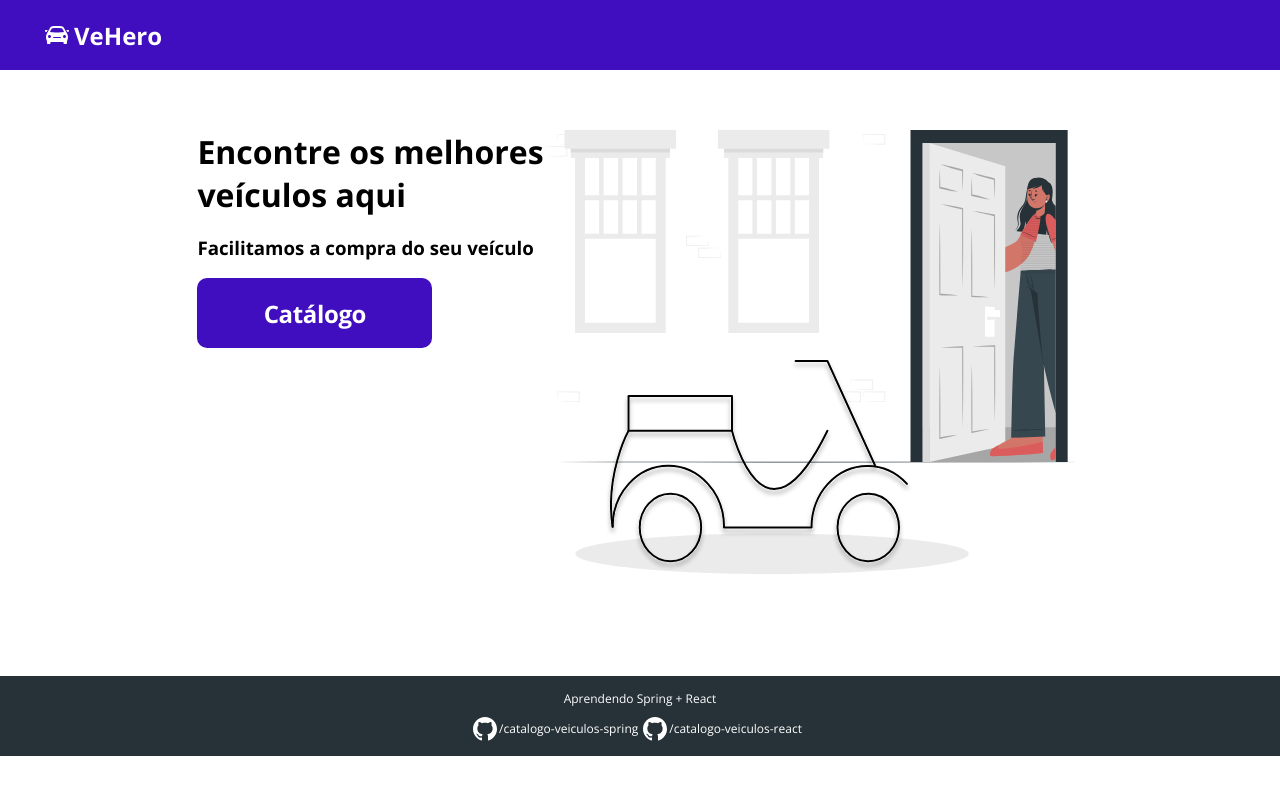
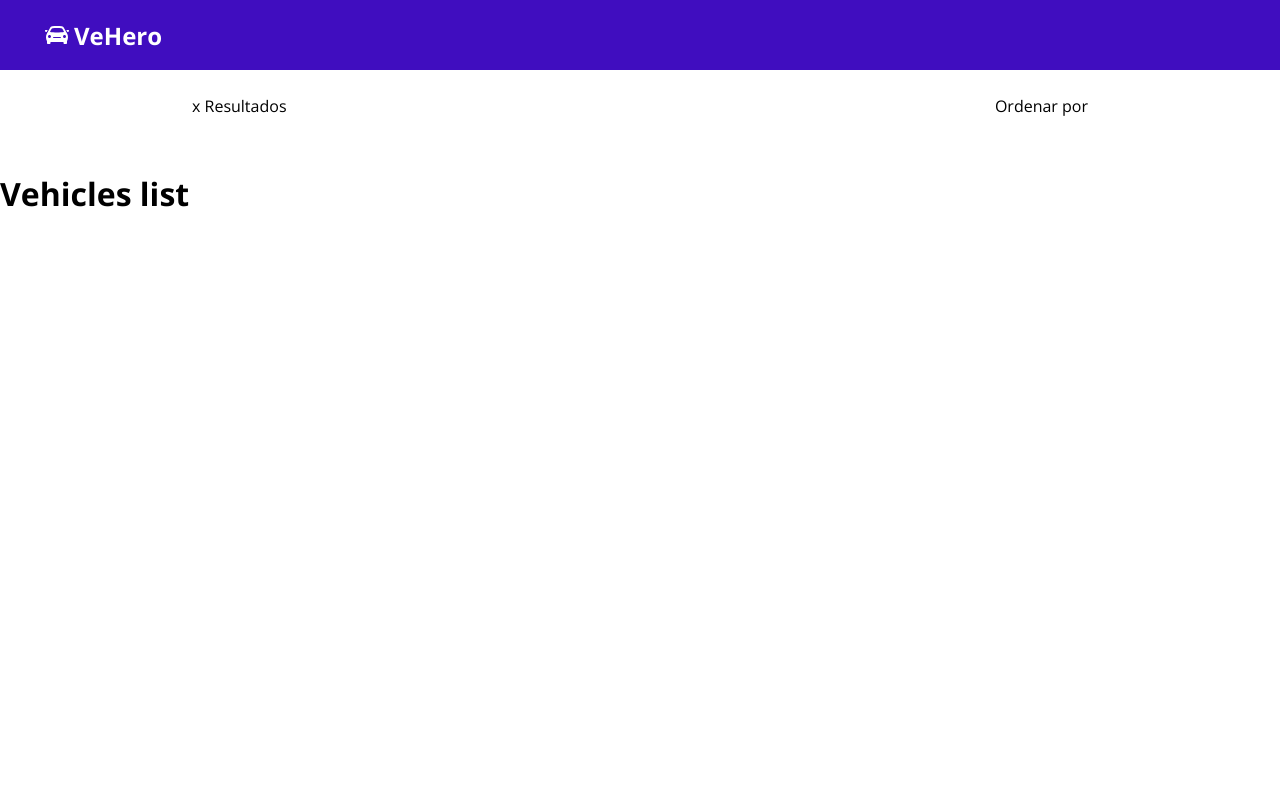
Before and after one commit to MiqueiasBelarmino/catalogo-veiculos-react, a React (Create React App) app: page /catalog in a window 1280 px wide. Shown: the top 794 px of the page. Built offline with nearby package versions, Linux system fonts and the light colour scheme.

Commit message:
add routes and header to vehicles list

```diff
--- a/package.json
+++ b/package.json
@@ -12,6 +12,7 @@
     "@types/react-dom": "^17.0.14",
     "react": "^17.0.2",
     "react-dom": "^17.0.2",
+    "react-router-dom": "^6.2.2",
     "react-scripts": "5.0.0",
     "typescript": "^4.6.2",
     "web-vitals": "^2.1.4"
--- a/src/App.tsx
+++ b/src/App.tsx
@@ -1,13 +1,13 @@
 import React from 'react';
 import './App.css';
-import Home from './home';
 import Navbar from './navbar';
+import RouterComponent from './Routes';
 
 function App() {
   return (
     <>
       <Navbar/>
-      <Home/>
+      <RouterComponent/>
     </>
   );
 }
--- /dev/null
+++ b/src/Routes.tsx
@@ -0,0 +1,16 @@
+import { BrowserRouter, Routes, Route} from 'react-router-dom';
+import Home from './home';
+import Catalog from './catalog';
+
+function RouterComponent(){
+    return (
+        <BrowserRouter>
+            <Routes>
+                <Route path='/' caseSensitive={false} element={<Home/>}/>
+                <Route path='/catalog' caseSensitive={false} element={<Catalog/>}/>
+            </Routes>
+        </BrowserRouter>
+    )
+}
+
+export default RouterComponent;
--- /dev/null
+++ b/src/catalog/catalogHeader.tsx
@@ -0,0 +1,12 @@
+function CatalogHeader(){
+    return (
+        <header className="catalog-header-container">
+            <div className="catalog-header-content">
+                <div>x Resultados</div>
+                <div>Ordenar por</div>
+            </div>
+        </header>
+    )
+}
+
+export default CatalogHeader;
--- /dev/null
+++ b/src/catalog/index.tsx
@@ -0,0 +1,13 @@
+import CatalogHeader from './catalogHeader';
+import './style.css'
+
+function Catalog(){
+    return (
+        <div>
+            <CatalogHeader/>
+            <h1>Vehicles list</h1>
+        </div>
+    )
+}
+
+export default Catalog;
--- /dev/null
+++ b/src/catalog/style.css
@@ -0,0 +1,14 @@
+.catalog-header-container {
+  display: flex;
+  justify-content: center;
+  background-color: #fff;
+  margin-bottom: 30px;
+}
+
+.catalog-header-content {
+  display: flex;
+  padding: 25px 0;
+  width: 70%;
+  justify-content: space-between;
+
+}
--- a/src/home/index.tsx
+++ b/src/home/index.tsx
@@ -1,6 +1,7 @@
 import './style.css'
 import {ReactComponent as HomeImage} from '../assets/img/home-image.svg'
 import Footer from '../footer';
+import { Link } from 'react-router-dom';
 
 function Home(){
     return (
@@ -10,7 +11,7 @@ function Home(){
                     <div className="home-description">
                         <h1>Encontre os melhores<br/>veículos aqui</h1>
                         <h3>Facilitamos  a compra do seu veículo</h3>
-                        <a href="vehicles" className='home-btn-order'>Catálogo</a>
+                        <Link to="/catalog" className='home-btn-order'>Catálogo</Link>
                     </div>
                     <div className="home-image">
                         <HomeImage/>
--- a/src/navbar/index.tsx
+++ b/src/navbar/index.tsx
@@ -5,7 +5,7 @@ function Navbar(){
     return (
         <nav className="main-navbar">
             <Logo/>
-            <a href="home" className="logo-text">VeHero</a>
+            <a href="/" className="logo-text">VeHero</a>
         </nav>
     )
 }
```
Also changed, not shown: 1 other file (tests, documents, lock files or other folders).
